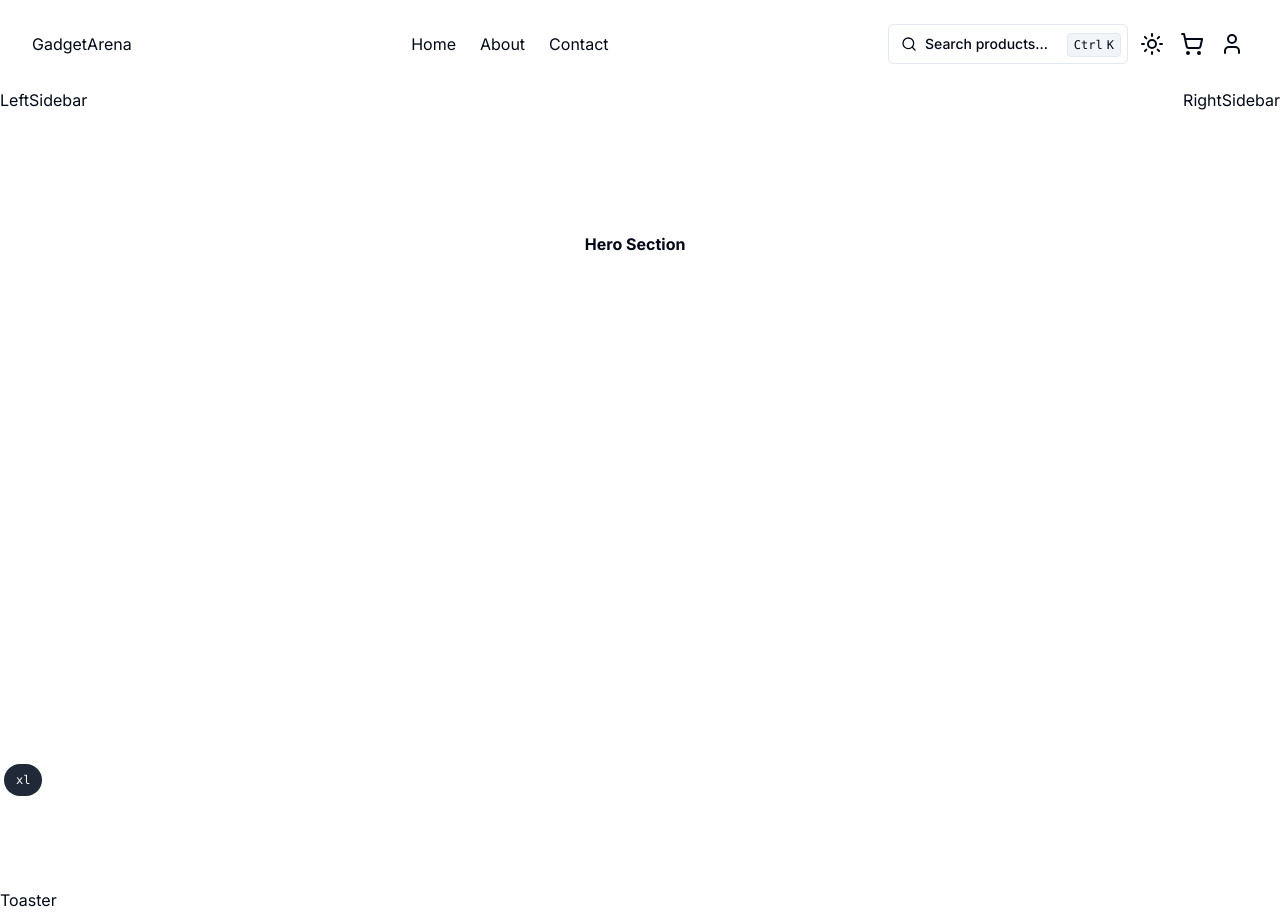
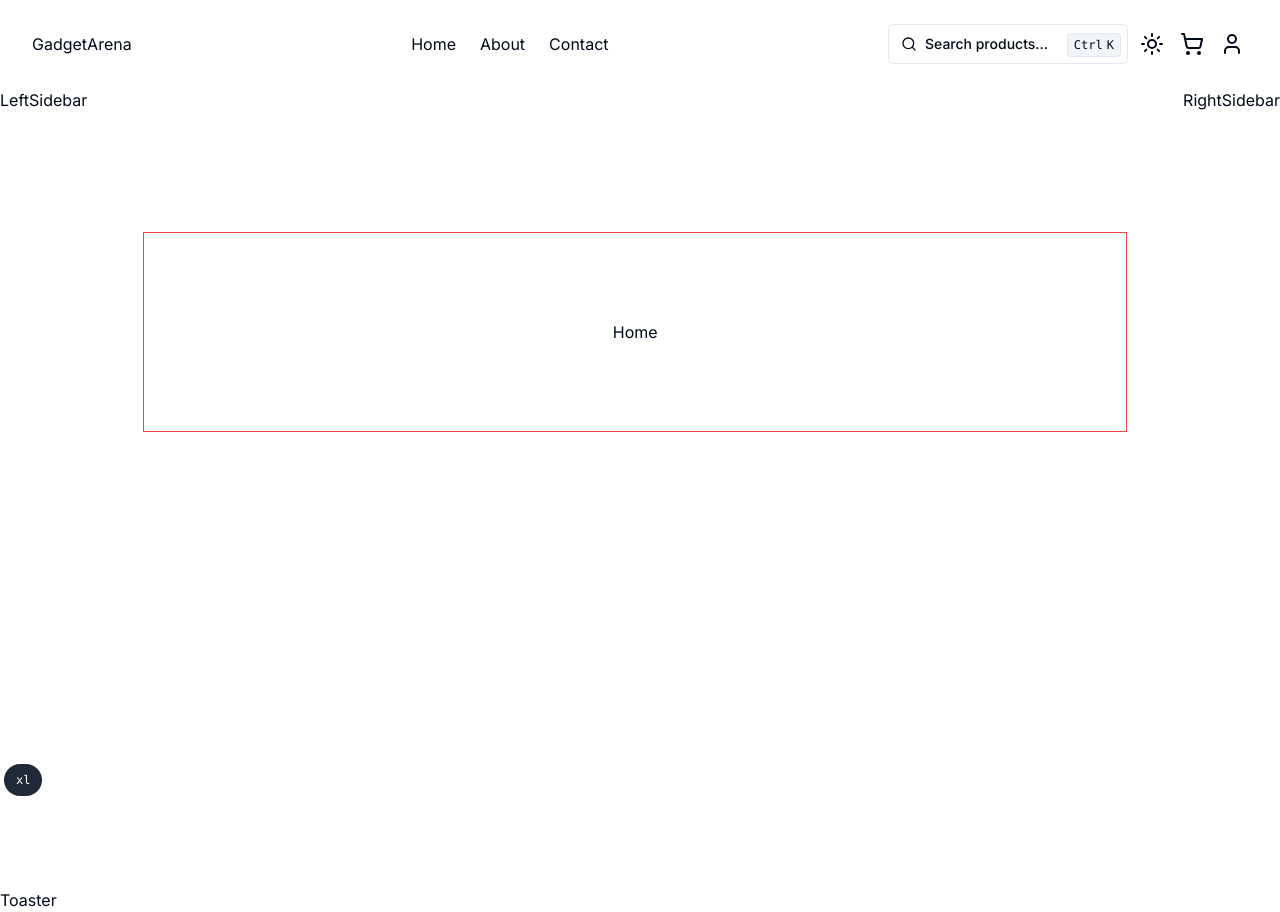
Before and after one commit to rakibtweets/GadgetArena, a Next.js app: page / in a window 1280 px wide. Built offline with nearby package versions, Linux system fonts and the light colour scheme.

Commit message:
Add container and update Hero section

```diff
--- a/components/Hero/Hero.tsx
+++ b/components/Hero/Hero.tsx
@@ -1,8 +1,12 @@
+import Container from '../ui/Container';
+
 const Hero = () => {
   return (
-    <section className="flex items-center justify-center font-bold">
-      Hero Section
-    </section>
+    <Container>
+      <div className="bottom-2 flex h-[200px] items-center justify-center border border-red-500">
+        <h1>Home</h1>
+      </div>
+    </Container>
   );
 };
 export default Hero;
--- /dev/null
+++ b/components/ui/Container.tsx
@@ -0,0 +1,5 @@
+import React from 'react';
+const Container = ({ children }: { children: React.ReactNode }) => {
+  return <section className="mx-auto w-full max-w-7xl">{children}</section>;
+};
+export default Container;
```
